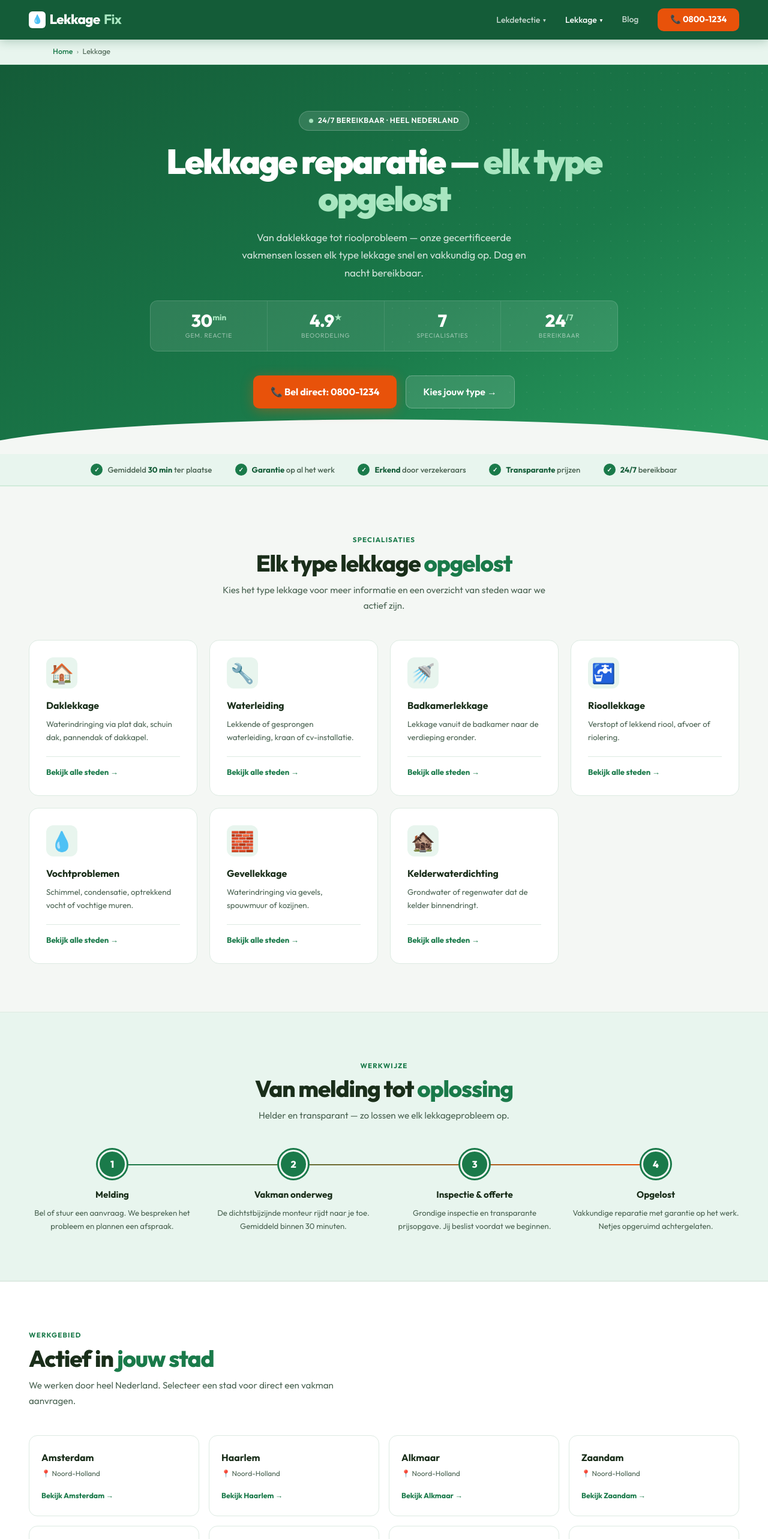
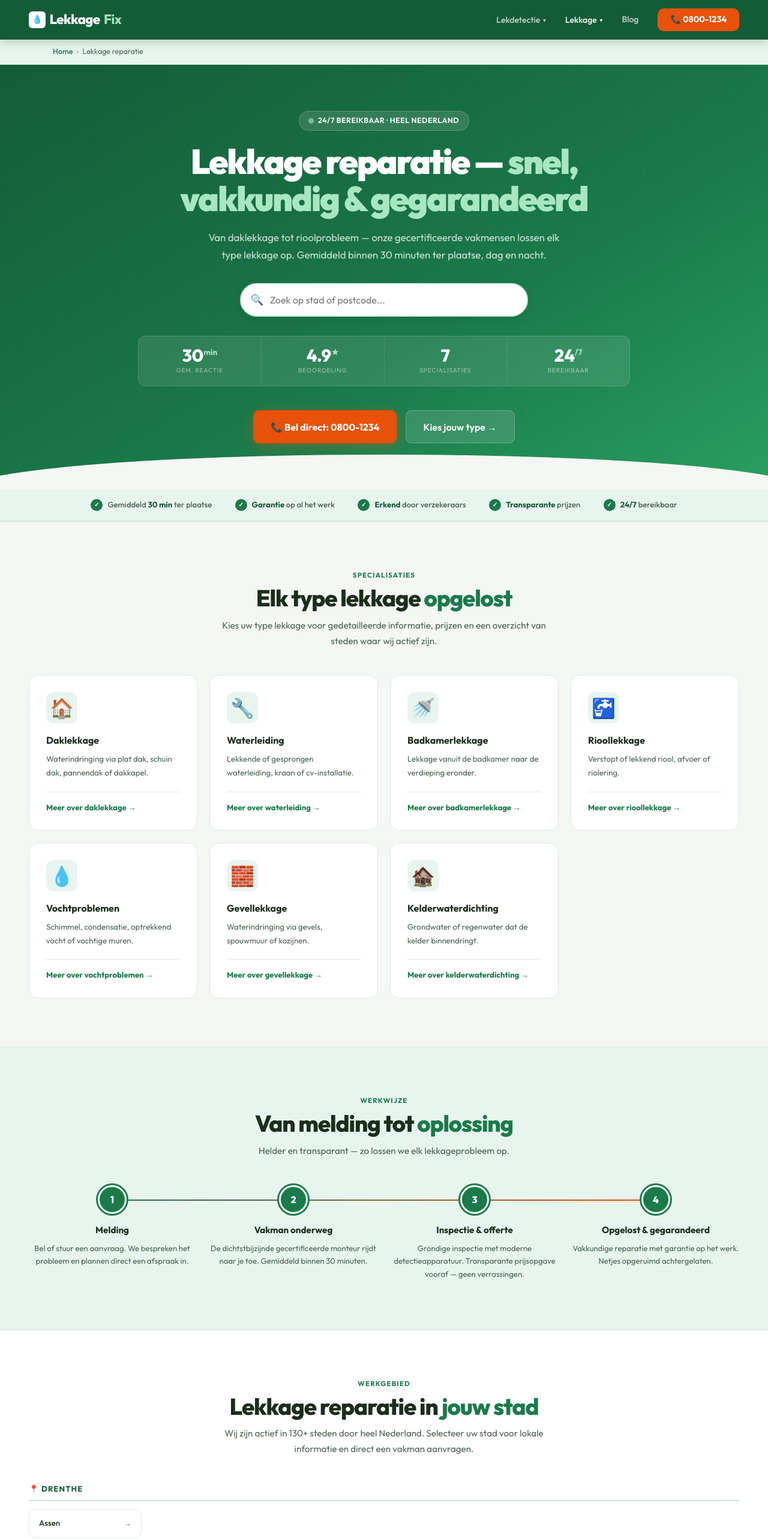
Before and after one commit to SanderKooi/lekkage, a Next.js app: page /lekkage in a window 1280 px wide. Shown: the top 2566 px of the page at 60% size. Built offline with nearby package versions, Linux system fonts and the light colour scheme.

Commit message:
Update index.jsx

```diff
--- a/pages/lekkage/index.jsx
+++ b/pages/lekkage/index.jsx
@@ -1,35 +1,104 @@
 import Head from 'next/head'
 import Nav from '../../components/Nav'
+import { useState } from 'react'
 import { lekkageTypes, steden } from '../../data'
 
+const PHONE = '0800-1234'
+const PHONE_DISPLAY = '0800-1234'
+const EMAIL = 'info@lekkagefix.nl'
+
+const provincies = [...new Set(steden.map(s => s.provincie))].sort()
 const topSteden = steden.slice(0, 8)
 
 export default function LekkageIndex() {
+  const [search, setSearch] = useState('')
+  const [openProv, setOpenProv] = useState({})
+  const MAX_VISIBLE = 10
+
+  const filtered = search.trim().length > 1
+    ? steden.filter(s =>
+        s.naam.toLowerCase().includes(search.toLowerCase()) ||
+        s.provincie.toLowerCase().includes(search.toLowerCase())
+      )
+    : []
+
+  function toggleProv(prov) {
+    setOpenProv(p => ({ ...p, [prov]: !p[prov] }))
+  }
+
   return (
     <>
       <Head>
-        <title>Lekkage reparatie – Alle diensten | LekkageFix</title>
-        <meta name="description" content="Daklekkage, waterleiding, badkamer, riool, vocht, gevel of kelder? LekkageFix repareert elk type lekkage snel en vakkundig door heel Nederland." />
+        <title>Lekkage Reparatie Nederland – Alle Diensten & Steden | LekkageFix</title>
+        <meta name="description" content="Lekkage reparatie in heel Nederland. Daklekkage, waterleiding, badkamer, riool, vocht, gevel of kelder — gecertificeerde vakmensen, gemiddeld 30 min ter plaatse. Gratis offerte." />
+        <meta name="robots" content="index, follow" />
         <link rel="canonical" href="https://lekkagefix.nl/lekkage" />
+        <meta property="og:title" content="Lekkage Reparatie Nederland – Alle Diensten | LekkageFix" />
+        <meta property="og:description" content="Lekkage reparatie in heel Nederland. 7 specialisaties, 130 steden, 24/7 bereikbaar." />
+        <meta property="og:url" content="https://lekkagefix.nl/lekkage" />
         <link rel="preconnect" href="https://fonts.googleapis.com" />
         <link href="https://fonts.googleapis.com/css2?family=Outfit:wght@300;400;500;600;700;800;900&display=swap" rel="stylesheet" />
+        <script type="application/ld+json" dangerouslySetInnerHTML={{ __html: JSON.stringify({
+          "@context": "https://schema.org",
+          "@type": "LocalBusiness",
+          "name": "LekkageFix",
+          "url": "https://lekkagefix.nl",
+          "telephone": PHONE,
+          "openingHours": "Mo-Su 00:00-24:00",
+          "areaServed": { "@type": "Country", "name": "Netherlands" },
+          "aggregateRating": { "@type": "AggregateRating", "ratingValue": "4.9", "reviewCount": "2847" }
+        }) }} />
       </Head>
       <Nav activePath="/lekkage" />
 
+      {/* BREADCRUMB */}
       <div className="breadcrumb-bar">
         <div className="breadcrumb">
           <a href="/">Home</a><span className="breadcrumb-sep">›</span>
-          <span>Lekkage</span>
+          <span>Lekkage reparatie</span>
         </div>
       </div>
 
+      {/* HERO */}
       <section className="hero">
         <div className="hero-dots" />
-        <div className="hero-inner" style={{gridTemplateColumns:'1fr',maxWidth:'780px',margin:'0 auto',textAlign:'center'}}>
+        <div className="hero-inner" style={{gridTemplateColumns:'1fr',maxWidth:'820px',margin:'0 auto',textAlign:'center'}}>
           <div>
             <div className="hero-badge"><span className="pulse" /> 24/7 bereikbaar · heel Nederland</div>
-            <h1>Lekkage reparatie — <em>elk type opgelost</em></h1>
-            <p className="hero-sub" style={{margin:'0 auto 2rem'}}>Van daklekkage tot rioolprobleem — onze gecertificeerde vakmensen lossen elk type lekkage snel en vakkundig op. Dag en nacht bereikbaar.</p>
+            <h1>Lekkage reparatie — <em>snel, vakkundig & gegarandeerd</em></h1>
+            <p className="hero-sub" style={{margin:'0 auto 2rem',maxWidth:'620px'}}>Van daklekkage tot rioolprobleem — onze gecertificeerde vakmensen lossen elk type lekkage op. Gemiddeld binnen 30 minuten ter plaatse, dag en nacht.</p>
+
+            {/* ZOEKBALK */}
+            <div style={{position:'relative',maxWidth:'480px',margin:'0 auto 2rem'}}>
+              <input
+                type="text"
+                placeholder="Zoek op stad of postcode..."
+                value={search}
+                onChange={e => setSearch(e.target.value)}
+                style={{width:'100%',padding:'1rem 1.25rem 1rem 3rem',borderRadius:'50px',border:'2px solid var(--green4)',fontSize:'1rem',fontFamily:'inherit',outline:'none',boxSizing:'border-box',background:'white',boxShadow:'0 4px 16px rgba(0,0,0,0.08)'}}
+              />
+              <span style={{position:'absolute',left:'1.1rem',top:'50%',transform:'translateY(-50%)',fontSize:'1.1rem'}}>🔍</span>
+              {filtered.length > 0 && (
+                <div style={{position:'absolute',top:'calc(100% + 8px)',left:0,right:0,background:'white',border:'1.5px solid var(--border)',borderRadius:'14px',boxShadow:'0 8px 24px rgba(0,0,0,0.12)',zIndex:100,overflow:'hidden'}}>
+                  {filtered.slice(0,6).map(s => (
+                    <a key={s.slug} href={`/lekkage/dak/${s.slug}`} style={{display:'flex',alignItems:'center',justifyContent:'space-between',padding:'0.75rem 1.25rem',textDecoration:'none',color:'var(--text)',borderBottom:'1px solid var(--border)',fontSize:'0.9rem',transition:'background 0.15s'}}
+                      onMouseEnter={e => e.currentTarget.style.background='var(--green3)'}
+                      onMouseLeave={e => e.currentTarget.style.background='white'}
+                    >
+                      <span>📍 {s.naam}</span>
+                      <span style={{fontSize:'0.78rem',color:'var(--muted)'}}>{s.provincie}</span>
+                    </a>
+                  ))}
+                  {filtered.length > 6 && <div style={{padding:'0.6rem 1.25rem',fontSize:'0.8rem',color:'var(--muted)',textAlign:'center'}}>{filtered.length - 6} meer resultaten</div>}
+                </div>
+              )}
+              {search.trim().length > 1 && filtered.length === 0 && (
+                <div style={{position:'absolute',top:'calc(100% + 8px)',left:0,right:0,background:'white',border:'1.5px solid var(--border)',borderRadius:'14px',padding:'1rem 1.25rem',fontSize:'0.9rem',color:'var(--muted)',boxShadow:'0 8px 24px rgba(0,0,0,0.12)',zIndex:100}}>
+                  Geen resultaten gevonden. Bel ons op {PHONE_DISPLAY}.
+                </div>
+              )}
+            </div>
+
             <div className="hero-stats">
               <div className="stat-item"><div className="stat-val">30<sup>min</sup></div><div className="stat-key">Gem. reactie</div></div>
               <div className="stat-item"><div className="stat-val">4.9<sup>★</sup></div><div className="stat-key">Beoordeling</div></div>
@@ -37,13 +106,14 @@ export default function LekkageIndex() {
               <div className="stat-item"><div className="stat-val">24<sup>/7</sup></div><div className="stat-key">Bereikbaar</div></div>
             </div>
             <div className="hero-actions" style={{justifyContent:'center'}}>
-              <a href="tel:0800-1234" className="btn-call">📞 Bel direct: 0800-1234</a>
+              <a href={`tel:${PHONE}`} className="btn-call">📞 Bel direct: {PHONE_DISPLAY}</a>
               <a href="#diensten" className="btn-ghost">Kies jouw type →</a>
             </div>
           </div>
         </div>
       </section>
 
+      {/* TRUST BAR */}
       <div className="trust-bar">
         <div className="trust-inner">
           <div className="ti-item"><span className="ti-check">✓</span><span>Gemiddeld <strong>30 min</strong> ter plaatse</span></div>
@@ -54,12 +124,13 @@ export default function LekkageIndex() {
         </div>
       </div>
 
+      {/* DIENSTEN */}
       <section className="section" id="diensten">
         <div className="section-inner">
           <div className="sec-head-center">
             <div className="eyebrow">Specialisaties</div>
             <h2>Elk type lekkage <em>opgelost</em></h2>
-            <p className="sec-sub">Kies het type lekkage voor meer informatie en een overzicht van steden waar we actief zijn.</p>
+            <p className="sec-sub">Kies uw type lekkage voor gedetailleerde informatie, prijzen en een overzicht van steden waar wij actief zijn.</p>
           </div>
           <div className="svc-grid">
             {lekkageTypes.map(t => (
@@ -67,13 +138,14 @@ export default function LekkageIndex() {
                 <div className="svc-icon">{t.icon}</div>
                 <h3>{t.naam}</h3>
                 <p>{t.omschrijving}</p>
-                <div className="svc-cta">Bekijk alle steden →</div>
+                <div className="svc-cta">Meer over {t.naam.toLowerCase()} →</div>
               </a>
             ))}
           </div>
         </div>
       </section>
 
+      {/* WERKWIJZE */}
       <section className="section section-alt">
         <div className="section-inner">
           <div className="sec-head-center">
@@ -82,46 +154,99 @@ export default function LekkageIndex() {
             <p className="sec-sub">Helder en transparant — zo lossen we elk lekkageprobleem op.</p>
           </div>
           <div className="steps">
-            <div className="step"><div className="step-num">1</div><h3>Melding</h3><p>Bel of stuur een aanvraag. We bespreken het probleem en plannen een afspraak.</p></div>
-            <div className="step"><div className="step-num">2</div><h3>Vakman onderweg</h3><p>De dichtstbijzijnde monteur rijdt naar je toe. Gemiddeld binnen 30 minuten.</p></div>
-            <div className="step"><div className="step-num">3</div><h3>Inspectie & offerte</h3><p>Grondige inspectie en transparante prijsopgave. Jij beslist voordat we beginnen.</p></div>
-            <div className="step"><div className="step-num">4</div><h3>Opgelost</h3><p>Vakkundige reparatie met garantie op het werk. Netjes opgeruimd achtergelaten.</p></div>
+            {[
+              {n:'1',t:'Melding',p:'Bel of stuur een aanvraag. We bespreken het probleem en plannen direct een afspraak in.'},
+              {n:'2',t:'Vakman onderweg',p:'De dichtstbijzijnde gecertificeerde monteur rijdt naar je toe. Gemiddeld binnen 30 minuten.'},
+              {n:'3',t:'Inspectie & offerte',p:'Grondige inspectie met moderne detectieapparatuur. Transparante prijsopgave vooraf — geen verrassingen.'},
+              {n:'4',t:'Opgelost & gegarandeerd',p:'Vakkundige reparatie met garantie op het werk. Netjes opgeruimd achtergelaten.'},
+            ].map(s => (
+              <div key={s.n} className="step">
+                <div className="step-num">{s.n}</div>
+                <h3>{s.t}</h3>
+                <p>{s.p}</p>
+              </div>
+            ))}
           </div>
         </div>
       </section>
 
-      <section className="section section-white">
+      {/* STEDEN PER PROVINCIE */}
+      <section className="section section-white" id="steden">
         <div className="section-inner">
-          <div className="sec-head">
+          <div className="sec-head-center">
             <div className="eyebrow">Werkgebied</div>
-            <h2>Actief in <em>jouw stad</em></h2>
-            <p className="sec-sub">We werken door heel Nederland. Selecteer een stad voor direct een vakman aanvragen.</p>
+            <h2>Lekkage reparatie in <em>jouw stad</em></h2>
+            <p className="sec-sub">Wij zijn actief in 130+ steden door heel Nederland. Selecteer uw stad voor lokale informatie en direct een vakman aanvragen.</p>
           </div>
-          <div className="cities-grid">
-            {topSteden.map(s => (
-              <a key={s.slug} href={`/lekdetectie/${s.slug}`} className="city-card">
-                <div className="city-name">{s.naam}</div>
-                <div className="city-prov">📍 {s.provincie}</div>
-                <div className="city-arrow">Bekijk {s.naam} →</div>
-              </a>
-            ))}
-          </div>
-          <div style={{display:'flex',justifyContent:'center',marginTop:'1.5rem'}}>
-            <a href="/lekdetectie" className="btn-all">Alle steden bekijken →</a>
+          <div style={{display:'flex',flexDirection:'column',gap:'2rem'}}>
+            {provincies.map(prov => {
+              const provSteden = steden.filter(s => s.provincie === prov)
+              const isOpen = openProv[prov]
+              const visible = isOpen ? provSteden : provSteden.slice(0, MAX_VISIBLE)
+              return (
+                <div key={prov}>
+                  <h3 style={{fontSize:'0.82rem',fontWeight:700,color:'var(--green-dark)',textTransform:'uppercase',letterSpacing:'0.08em',marginBottom:'0.85rem',paddingBottom:'0.5rem',borderBottom:'2px solid var(--green4)'}}>📍 {prov}</h3>
+                  <div className="steden-grid">
+                    {visible.map(s => (
+                      <a key={s.slug} href={`/lekkage/dak/${s.slug}`} className="stad-a">
+                        <span>{s.naam}</span><span className="stad-arrow">→</span>
+                      </a>
+                    ))}
+                  </div>
+                  {provSteden.length > MAX_VISIBLE && (
+                    <button
+                      onClick={() => toggleProv(prov)}
+                      style={{marginTop:'0.75rem',background:'none',border:'1.5px solid var(--green4)',borderRadius:'50px',padding:'0.4rem 1rem',fontSize:'0.8rem',fontWeight:600,color:'var(--green-dark)',cursor:'pointer',fontFamily:'inherit',transition:'all 0.2s'}}
+                      onMouseEnter={e => { e.currentTarget.style.background='var(--green3)' }}
+                      onMouseLeave={e => { e.currentTarget.style.background='none' }}
+                    >
+                      {isOpen ? `▲ Minder steden` : `▼ Nog ${provSteden.length - MAX_VISIBLE} steden in ${prov}`}
+                    </button>
+                  )}
+                </div>
+              )
+            })}
           </div>
         </div>
       </section>
 
+      {/* SEO BLOK */}
+      <section className="section">
+        <div className="section-inner">
+          <div style={{maxWidth:'820px'}}>
+            <div className="eyebrow">Lekkage informatie</div>
+            <h2 style={{marginBottom:'1.5rem'}}>Lekkage reparatie: <em>alles wat je moet weten</em></h2>
+
+            <h3>Wat is een lekkage en wanneer moet u handelen?</h3>
+            <p>Een lekkage is ongecontroleerde waterindringing in uw woning of gebouw. Van een klein druppeltje op het plafond tot een ondergelopen kelder — elke lekkage vraagt om snelle actie. Water richt in korte tijd aanzienlijke schade aan: houtrot, schimmelvorming, verzwakking van constructies en schade aan interieur. Hoe eerder u ingrijpt, hoe beperkter de schade en hoe lager de kosten.</p>
+
+            <h3>De 7 meest voorkomende typen lekkages in Nederland</h3>
+            <p>In Nederland komen zeven typen lekkages het meest voor, elk met een eigen oorzaak en aanpak. Daklekkages zijn de meest voorkomende klacht, met name bij platte daken en na stormschade. Waterleidinglekkages kunnen zowel zichtbaar als volledig verborgen in muren of vloeren optreden. Badkamerlekkages ontstaan door versleten kitwerk of beschadigde waterdichte lagen. Rioollekkages herken je aan terugstromend water of aanhoudende geur. Vochtproblemen zijn verraderlijk omdat ze sluipend optreden. Gevellekkages komen veel voor bij oudere woningen met verouderd voegwerk. Kelderwaterdichting is een specialisme op zich, waarbij grondwaterdruk de grote vijand is.</p>
+
+            <h3>Lekkage reparatie kosten: wat kunt u verwachten?</h3>
+            <p>De kosten van lekkage reparatie variëren sterk per type en omvang. Een eenvoudige kitrand vervangen kost tussen de € 80 en € 200. Een daklekkage reparatie begint vanaf € 75 voor een losse dakpan tot € 1.500 of meer voor gedeeltelijke dakbedekking. Rioollekken en kelderwaterdichting zijn de meest kostbare reparaties. Bij LekkageFix ontvangt u altijd een transparante offerte vooraf — volledig vrijblijvend en zonder verborgen kosten.</p>
+
+            <h3>Lekkage en uw verzekering</h3>
+            <p>Of uw verzekering de schade vergoedt hangt af van de oorzaak en uw polisvoorwaarden. Plotselinge schade door storm, extreme neerslag of gesprongen leidingen valt doorgaans onder de opstalverzekering. Slijtage, achterstallig onderhoud of geleidelijke lekkages worden vrijwel nooit vergoed. LekkageFix is erkend door alle grote Nederlandse verzekeraars en stelt gedetailleerde rapporten op die u direct kunt gebruiken voor uw schadeclaim.</p>
+
+            <h3>Waarom kiezen voor LekkageFix?</h3>
+            <p>Met meer dan 12.000 opgeloste lekkages en een gemiddelde beoordeling van 4.9 sterren is LekkageFix de meest gekozen lekkage specialist van Nederland. Onze monteurs zijn VCA-gecertificeerd, werken met de nieuwste detectieapparatuur en geven garantie op al het uitgevoerde werk. Dag en nacht bereikbaar, gemiddeld binnen 30 minuten ter plaatse.</p>
+          </div>
+        </div>
+      </section>
+
+      {/* BOTTOM CTA */}
       <div className="bottom-cta">
         <div className="eyebrow" style={{color:'#a8e6c0'}}>Direct geholpen</div>
         <h2 style={{color:'white'}}>Lekkage? Wacht niet te lang.</h2>
-        <p>Hoe eerder je belt, hoe kleiner de schade. Onze vakmensen staan voor je klaar.</p>
+        <p>Hoe eerder je belt, hoe kleiner de schade. Onze vakmensen staan dag en nacht voor je klaar.</p>
         <div className="cta-btns">
-          <a href="tel:0800-1234" className="btn-call">📞 Bel nu: 0800-1234</a>
-          <a href="/" className="btn-white-ghost">Gratis offerte aanvragen</a>
+          <a href={`tel:${PHONE}`} className="btn-call">📞 Bel nu: {PHONE_DISPLAY}</a>
+          <a href="#diensten" className="btn-white-ghost">Gratis offerte aanvragen</a>
         </div>
       </div>
 
+      {/* FOOTER */}
       <footer>
         <div className="footer-top">
           <div>
@@ -130,17 +255,17 @@ export default function LekkageIndex() {
           </div>
           <div className="footer-col">
             <h4>Diensten</h4>
-            {lekkageTypes.slice(0,4).map(t => <a key={t.slug} href={`/lekkage/${t.slug}`}>{t.naam}</a>)}
+            {lekkageTypes.map(t => <a key={t.slug} href={`/lekkage/${t.slug}`}>{t.naam}</a>)}
           </div>
           <div className="footer-col">
             <h4>Steden</h4>
-            {topSteden.slice(0,5).map(s => <a key={s.slug} href={`/lekdetectie/${s.slug}`}>{s.naam}</a>)}
-            <a href="/lekdetectie">Alle steden →</a>
+            {topSteden.slice(0,5).map(s => <a key={s.slug} href={`/lekkage/dak/${s.slug}`}>{s.naam}</a>)}
+            <a href="#steden">Alle steden →</a>
           </div>
           <div className="footer-col">
             <h4>Contact</h4>
-            <a href="tel:0800-1234">0800-1234 (24/7)</a>
-            <a href="mailto:info@lekkagefix.nl">info@lekkagefix.nl</a>
+            <a href={`tel:${PHONE}`}>{PHONE_DISPLAY} (24/7)</a>
+            <a href={`mailto:${EMAIL}`}>{EMAIL}</a>
             <a href="/">Gratis offerte</a>
             <a href="/blog">Blog & tips</a>
           </div>
@@ -151,7 +276,7 @@ export default function LekkageIndex() {
         </div>
       </footer>
 
-      <a href="tel:0800-1234" className="mobile-cta">📞 Bel nu: 0800-1234 (24/7 bereikbaar)</a>
+      <a href={`tel:${PHONE}`} className="mobile-cta">📞 Bel nu: {PHONE_DISPLAY} (24/7 bereikbaar)</a>
     </>
   )
 }
```
